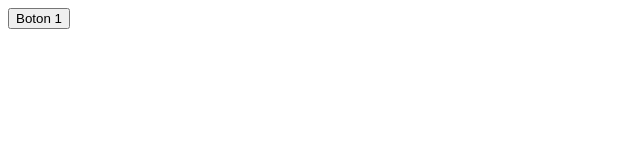
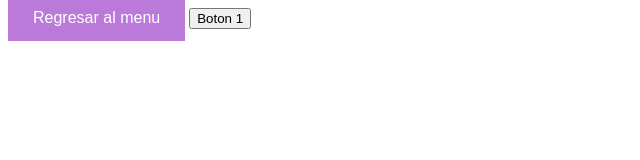
Before and after one commit to DeniseM1210/Talleres_2024, a plain HTML site: page Taller_Ajax/EjemploAjax.html in a window 1280 px wide. Shown: the whole page, without its empty margins (0-640 px from the left). Drawn offline with Linux system fonts and the light colour scheme.

Commit message:
Se añadio un boton de regresar al inicio a cada ejemplo

```diff
--- a/Taller_Ajax/EjemploAjax.html
+++ b/Taller_Ajax/EjemploAjax.html
@@ -5,8 +5,22 @@
     <meta charset="UTF-8">
     <meta name="viewport" content="width=device-width, initial-scale=1.0">
     <title>Ejemplo Ajax</title>
+    <style>
+        .fcc-btn {
+            background-color: #bb7ada;
+            color: white;
+            padding: 15px 25px;
+            text-decoration: none;
+            font-family: Arial, Helvetica, sans-serif;
+        }
+
+        .fcc-btn:hover {
+            background-color: #223094;
+        }
+    </style>
 </head>
 <body>
+    <a class="fcc-btn" href="../index.html">Regresar al menu</a>
     <button id="boton">Boton 1</button>
     <div id="resultado">
         <script>
```
Also changed, not shown: Taller_Ajax/EjemploAjax2.html (+14 -0 lines).
